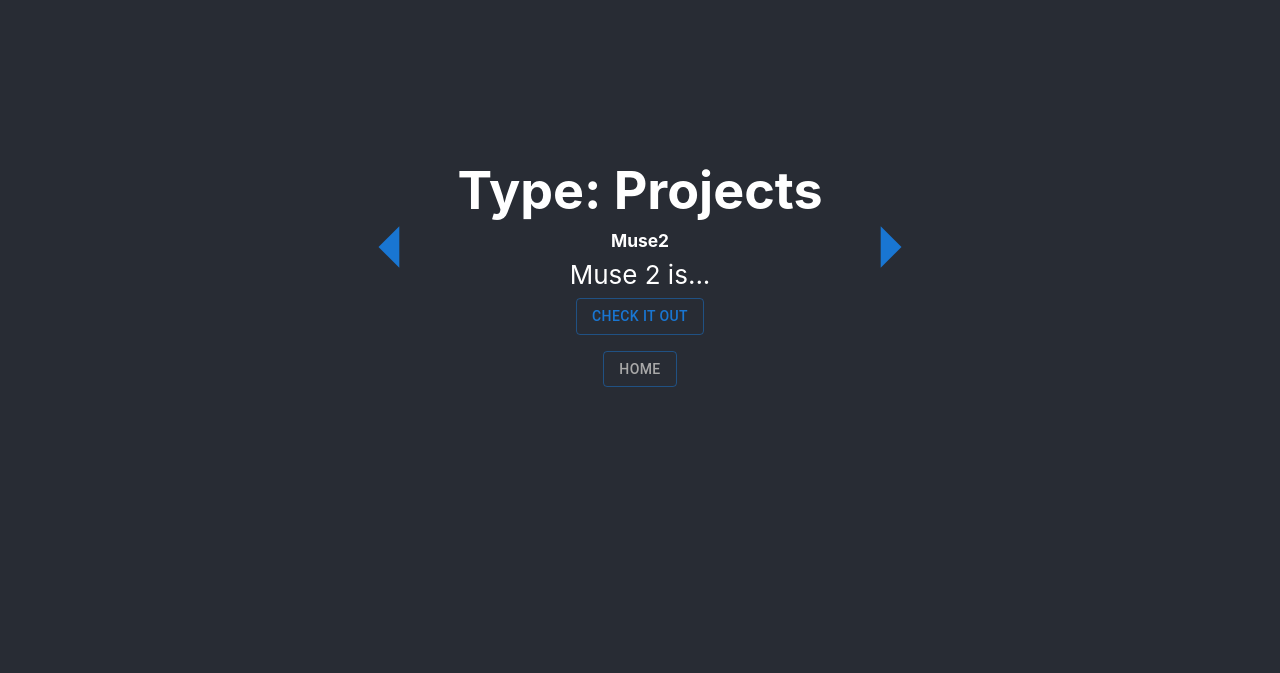
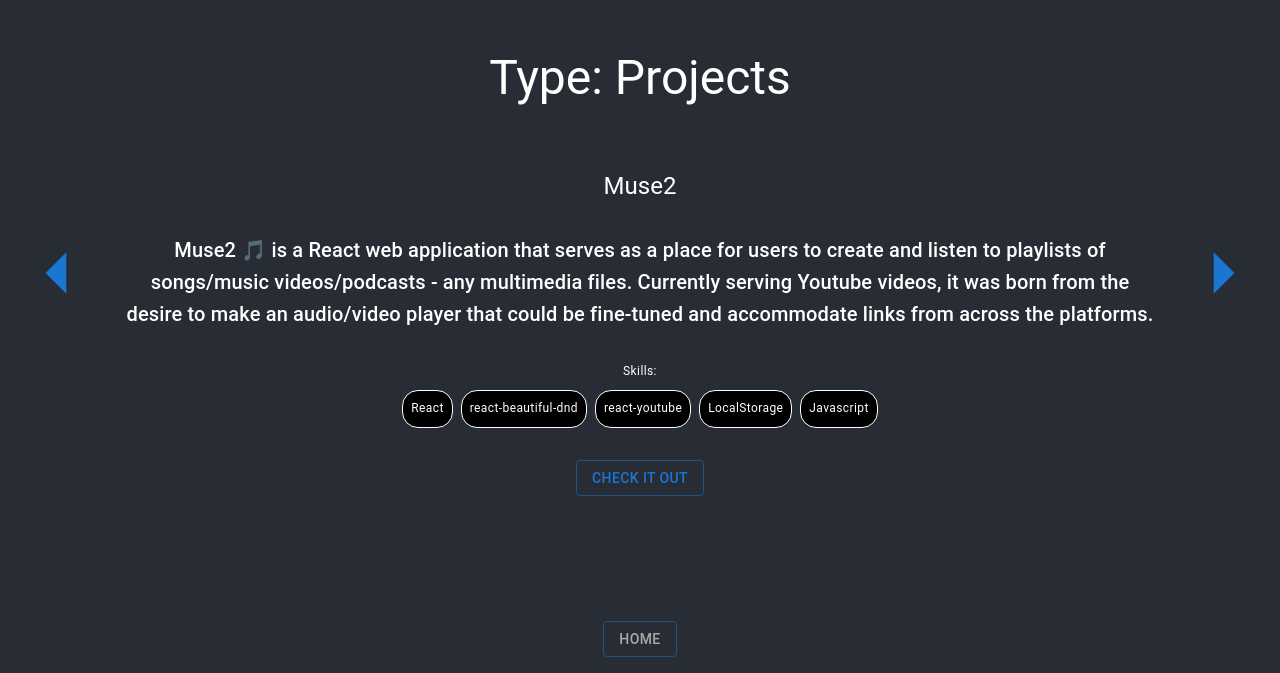
Before and after one commit to SirEctor/SirEctor.github.io, a React (Create React App) app: page /#/projects in a window 1280 px wide. Shown: the part 127-800 px from the top of the page. Built offline with nearby package versions, Linux system fonts and the light colour scheme.

Commit message:
projects from csv

```diff
--- a/src/ProjectDisplay.js
+++ b/src/ProjectDisplay.js
@@ -1,14 +1,39 @@
-import { Button, Stack } from "@mui/material";
+import { Button, Stack, Typography, Box, makeStyles } from "@mui/material";
+import { borders } from '@mui/system';
+import { useEffect, useState } from "react";
 
-function ProjectDisplay({ projectType, pclassName, projectName, link, desc } ){
+
+
+function ProjectDisplay({ projectType, pclassName, projectName, link, desc, skills } ){
+    const commonStyles = {
+        bgcolor: 'black',
+        borderColor: 'text.primary',
+        m: 1,
+        padding: 1,
+        border: 1
+      };
+
+    const [splitSkills, setSplitSkills] = useState([])
+
+    function handleButton(event){
+        event.preventDefault();
+        window.open(link, '_blank').focus();
+    }
+
+
+    useEffect(() => {
+        setSplitSkills(skills.split("/"))
+    }, [])
+
 
     return(
-        <Stack direction="column" alignItems="center" spacing={1}>
-            <h1>Type: {projectType}</h1>
-            {pclassName ? <h3>{pclassName}</h3> : <></>}
-            <h6>{projectName}</h6>
-            <div>{desc}</div>
-            <Button variant="outlined" href={link} sx={{ mt: 2 }}>CHECK IT OUT</Button>
+        <Stack direction="column" align="center" alignItems="center" spacing={4} sx={{display:"flex"}}>
+            <Typography variant="h3" gutterBottom>Type: {projectType}</Typography>
+            <Typography variant="h4" gutterBottom>{pclassName ? <>{pclassName}</> : <></>}</Typography>
+            <Typography variant="h5" gutterBottom>{projectName}</Typography>
+            <Typography variant="h6" gutterBottom>{desc}</Typography>
+            <Typography variant="caption" gutterBottom>Skills:<Stack direction="row" align="center" alignItems="center" spacing={1} sx={{display:"flex", mt: 1}}>{splitSkills.map((skill, index) => (<Box key={index} sx={{ ...commonStyles, borderRadius: '16px' }}>{skill}</Box>))}</Stack></Typography>
+            <Button variant="outlined" onClick={(e) => handleButton(e)}>CHECK IT OUT</Button>
         </Stack>
     )
 }
--- a/src/Projects.js
+++ b/src/Projects.js
@@ -56,14 +56,14 @@ function Projects(){
                 </IconButton>
                 {projects ? projects.map((project, index) => (
                     index === currentProjectNum ?
-                    <ProjectDisplay key={index} projectType={project.PROJECTTYPE} pclassName={project.CLASSNAME} projectName={project.PROJECTNAME} link={project.LINK} desc={project.DESCRIPTION} />   : <></>
+                    <ProjectDisplay key={index} projectType={project.PROJECTTYPE} pclassName={project.CLASSNAME} projectName={project.PROJECTNAME} link={project.LINK} desc={project.DESCRIPTION} skills={project.SKILLS} />   : <></>
                 )) : "LOADING"}
                 <IconButton aria-label="arrowright" onClick={handleRight}>
                     <ArrowRightIcon color="primary"  sx={{ fontSize: 100 }} />
                 </IconButton>
             </Stack>
 
-            <Button variant="outlined"  sx={{mt: 2, color: "darkGray"}}  component={Link} to='/'>Home</Button>
+            <Button variant="outlined"  sx={{mt: 2, color: "darkGray", bottom: 0, position: "fixed", mb: 2 }}  component={Link} to='/'>Home</Button>
         </div>
     )
 }
```
Also changed, not shown: public/projects.csv.
